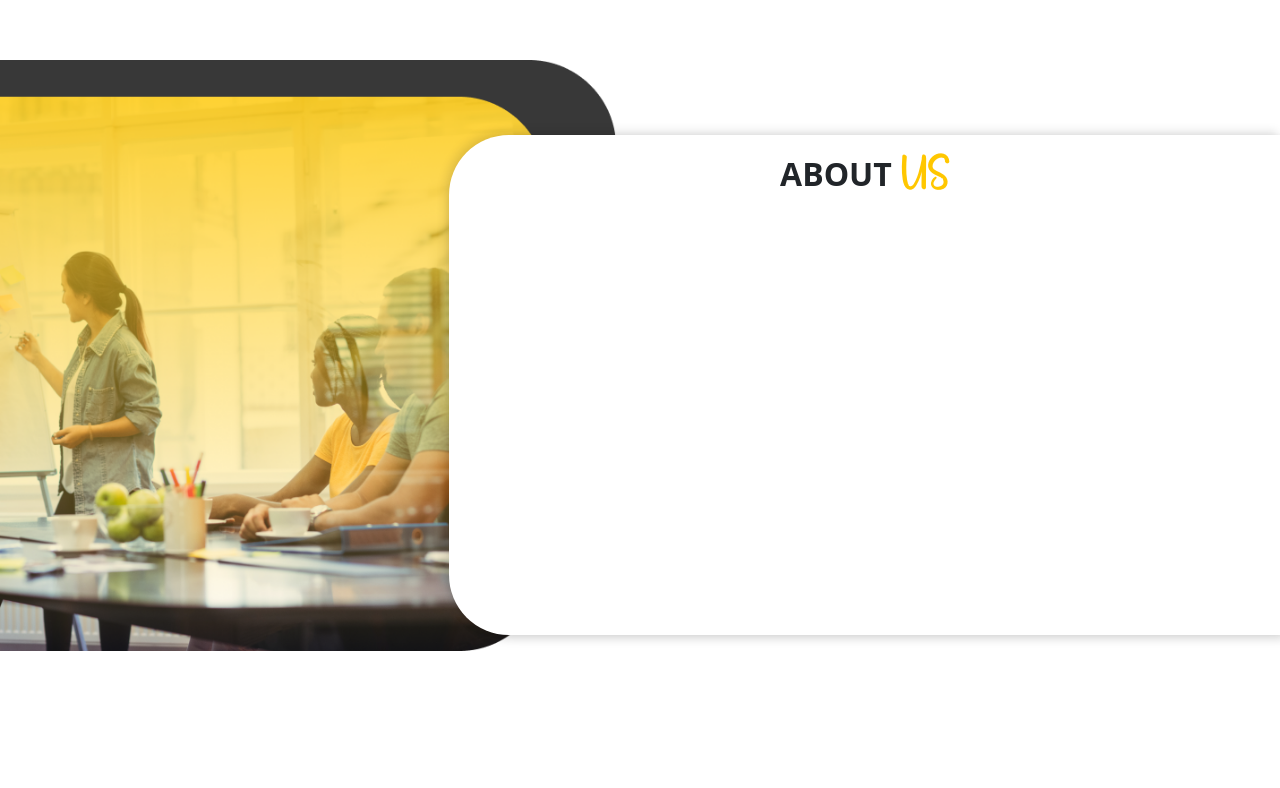
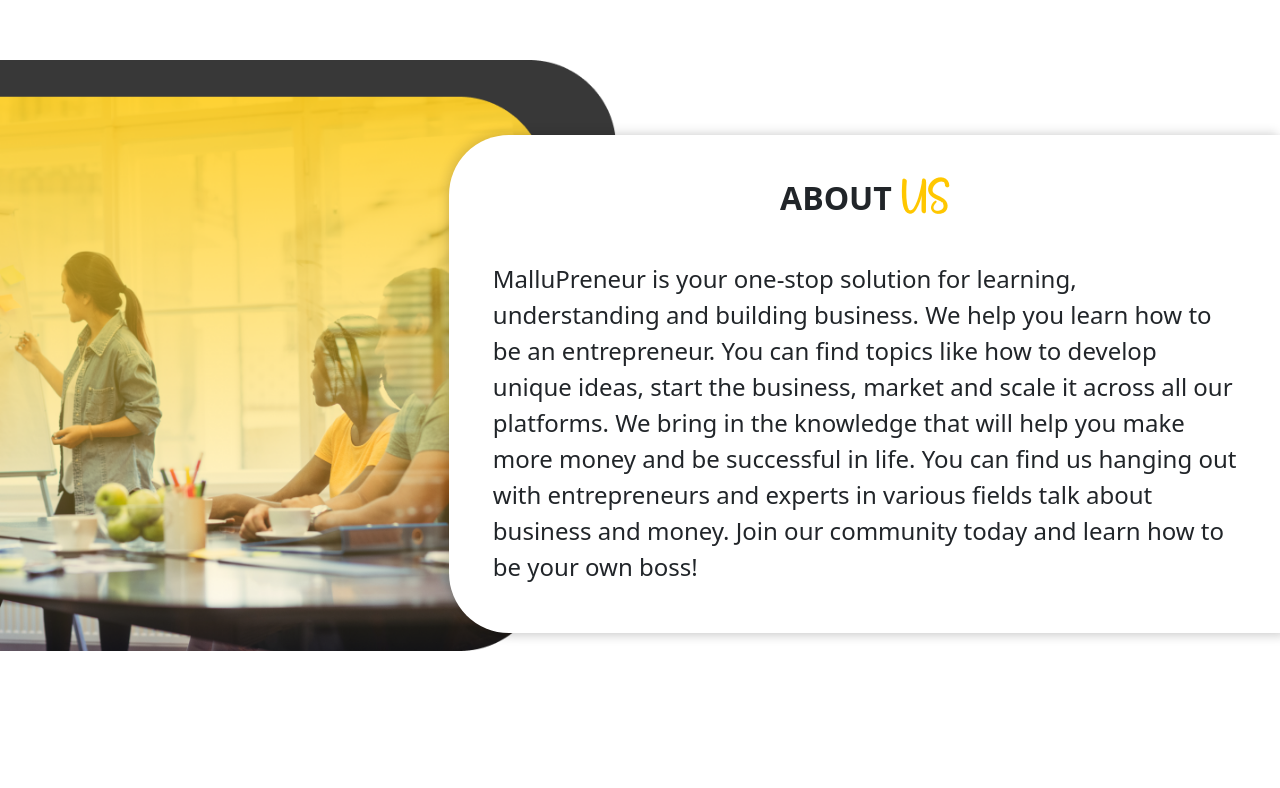
Before and after one commit to admoredigital20/mallu-preneur, a plain HTML site: page index.html in a window 1280 px wide. Shown: the part 820-1608 px from the top of the page. Drawn offline with nearby package versions, Linux system fonts and the light colour scheme.

Commit message:
new changes

```diff
--- a/index.html
+++ b/index.html
@@ -115,9 +115,13 @@
       </div>
       <div class="col-md-6 col-xs-6 abt-content">
         <div class="abtcont-img">
-          <div class="row">
-            <h4>ABOUT <span>US</span></h4>
+          <div class="container">
+            <div class="row">
+              <h4>ABOUT <span>US</span></h4>
+              <p class="about-p">MalluPreneur is your one-stop solution for learning, understanding and building business. We help you learn how to be an entrepreneur. You can find topics like how to develop unique ideas, start the business, market and scale it across all our platforms. We bring in the knowledge that will help you make more money and be successful in life. You can find us hanging out with entrepreneurs and experts in various fields talk about business and money. Join our community today and learn how to be your own boss!</p>
+            </div>
           </div>
+
         </div>
 
       </div>
@@ -244,7 +248,7 @@
             <a href="#!">Contact Us</a>
           </p>
           <p>
-            <img src="./public/assets/img/call.png" alt=""><a href="#!">+91 200202020</a>
+            <img src="./public/assets/img/call.png" alt=""><a href="#!">+91 70126 96630<br class="left">+91 89215 67593</a>
           </p>
           <p class="loc-p">
             <img src="./public/assets/img/location.png" alt=""><a href="#!">Lorem ipsum, or lipsum as it is</a>
--- a/public/assets/style.css
+++ b/public/assets/style.css
@@ -13,6 +13,16 @@
     display: flex;
     justify-content: flex-end;
 }
+@media only screen and(min-width:600px){
+  .menu-left{
+      display: none;
+  }
+}
+
+.navbar-light .navbar-toggler {
+    display: none !important;
+}
+
 .menu-right{
     margin-right: 120px;
     font-size: 20px;
@@ -80,8 +90,8 @@
 }
 .abtcont-img{
     position: absolute;
-    width: 130%;
-    height: 500px;
+    width: 100%;
+    height: auto;
     background-color: #fff;
     /* left: 488px; */
     right: -2%;
@@ -89,16 +99,28 @@
     border-radius: 60px 0px 0px 60px;
     box-shadow: -4px -4px 10px rgb(0 0 0 / 10%), 4px 4px 10px rgb(0 0 0 / 15%);
 }
+@media only screen and (min-width: 800px){
+    .abtcont-img{
+        width: 130%;
+    }
+
+}
+
+
 .abtcont-img h4 {
     text-align: center;
     font-weight: 800;
     font-size: 32px;
-    margin-top: 20px;
+    margin-top: 44px;
 }
 .abtcont-img span {
     text-align: center;
     font-family: signature;
     color: #FFC700;
+}
+.about-p{
+    font-size: 1.5rem;
+    padding: 2rem;
 }
 
 .abt-img {
@@ -183,6 +205,11 @@
     height: 400px;
     background-size: cover;
     background-position: center;
+}
+@media only screen and (max-width: 800px){
+    .bsns-img{
+        margin-top: 350px;
+    }
 }
 .bsns{
     margin-top: 140px;
```
